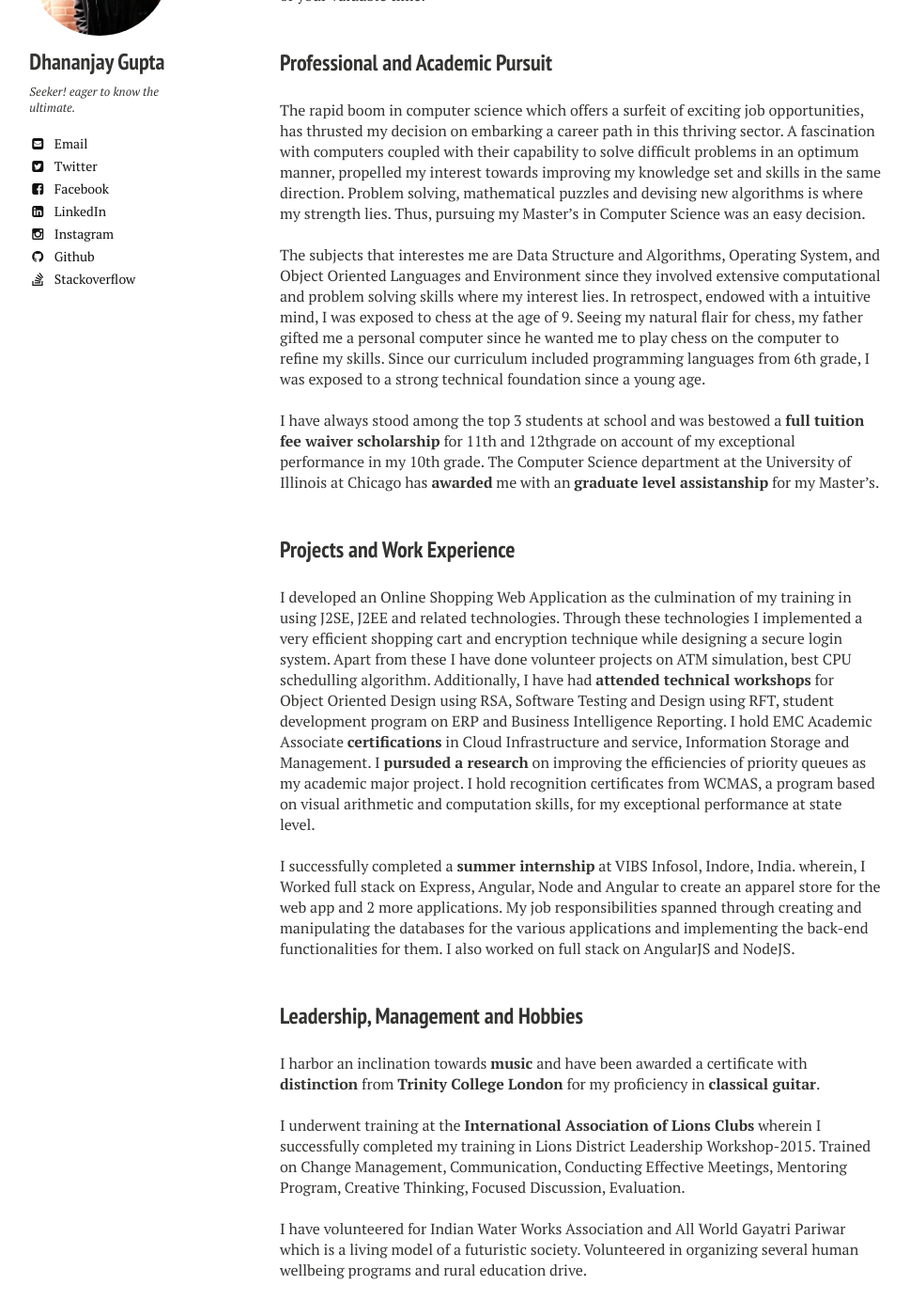
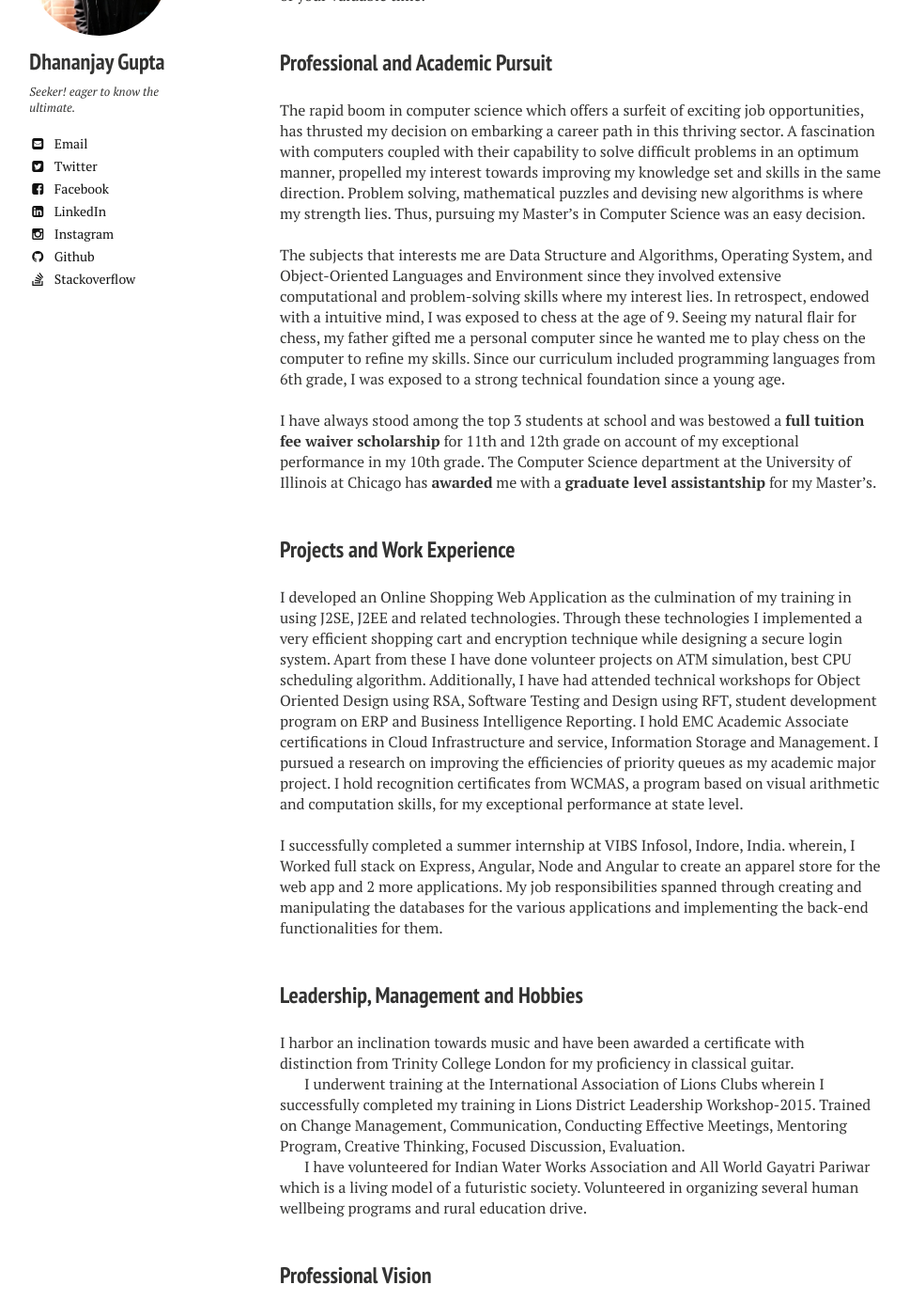
Before and after one commit to DhananjayGupta300/DhananjayGupta300.github.io, a Jekyll site: the page built from about/index.md, in a window 1280 px wide and 1400 px high, scrolled down 1193 px. Shown: the whole window at 94% size, without its empty margins (22-991 px from the left). Built offline with Jekyll 4.4.1, drawn with Linux system fonts in a browser that asks for light colours; nearby versions of some CDN libraries; some of the changed text lies outside the part shown.

Commit message:
Update index.md

```diff
--- a/about/index.md
+++ b/about/index.md
@@ -6,26 +6,27 @@
 comments: true
 image:
   feature: sample-image-1.jpg
-  credit: Dhananjay Gupta, serenity.
+  credit: Dhananjay Gupta, Navy Pier at Lake Michigan, Chicago.
   creditlink: //dgupta.us
 ---
 {% include _toc.html %}
-I'm Dhananjay Gupta, Master's student from the <a href="https://www.cs.uic.edu/">Department of Computer
-Science</a>,<a href="https://www.uic.edu/"> University of Illinois at Chicago</a>. I'm humbled
-that you consider my introduction worthy of your valuable time.<br/><br/>
+I’m Dhananjay Gupta, master’s student from the <a href="https://www.cs.uic.edu/">Department of Computer
+Science</a>,<a href="https://www.uic.edu/"> University of Illinois at Chicago</a>. I’m humbled that you consider my introduction worthy of your valuable time.<br/><br/>
 ### Professional and Academic Pursuit
-The rapid boom in computer science which offers a surfeit of exciting job opportunities, has thrusted my decision on embarking a career path in this thriving sector. A fascination with computers coupled with their capability to solve difficult problems in an optimum manner, propelled my interest towards improving my knowledge set and skills in the same direction. Problem solving, mathematical puzzles and devising new algorithms is where my strength lies. Thus, pursuing my Master's in Computer Science was an easy decision. <br><br/>
-The subjects that interestes me are Data Structure and Algorithms, Operating System, and Object Oriented Languages and Environment since they involved extensive computational and problem solving skills where my interest lies. In retrospect, endowed with a intuitive mind, I was exposed to chess at the age of 9. Seeing my natural flair for chess, my father gifted me a personal computer since he wanted me to play chess on the computer to refine my skills. Since our curriculum included programming languages from 6th grade, I was exposed to a strong technical foundation since a young age. <br><br/>
-I have always stood among the top 3 students at school and was bestowed a **full tuition fee waiver scholarship** for 11th and 12thgrade on account of my exceptional performance in my 10th grade. The Computer Science department at the University of Illinois at Chicago has **awarded** me with an **graduate level assistanship** for my Master's. <br/><br/>
+The rapid boom in computer science which offers a surfeit of exciting job opportunities, has thrusted my decision on embarking a career path in this thriving sector. A fascination with computers coupled with their capability to solve difficult problems in an optimum manner, propelled my interest towards improving my knowledge set and skills in the same direction. Problem solving, mathematical puzzles and devising new algorithms is where my strength lies. Thus, pursuing my Master’s in Computer Science was an easy decision. <br><br/>
+The subjects that interests me are Data Structure and Algorithms, Operating System, and Object-Oriented Languages and Environment since they involved extensive computational and problem-solving skills where my interest lies. In retrospect, endowed with a intuitive mind, I was exposed to chess at the age of 9. Seeing my natural flair for chess, my father gifted me a personal computer since he wanted me to play chess on the computer to refine my skills. Since our curriculum included programming languages from 6th grade, I was exposed to a strong technical foundation since a young age.  <br><br/>
+I have always stood among the top 3 students at school and was bestowed a **full tuition fee waiver scholarship** for 11th and 12th grade on account of my exceptional performance in my 10th grade. The Computer Science department at the University of Illinois at Chicago has **awarded** me with a **graduate level assistantship** for my Master’s.  <br/><br/>
 ### Projects and Work Experience
-I developed an Online Shopping Web Application as the culmination of my training in using J2SE, J2EE and related technologies. Through these technologies I implemented a very efficient shopping cart and encryption technique while designing a secure login system. Apart from these I have done volunteer projects on ATM simulation, best CPU schedulling algorithm. Additionally, I have had **attended technical workshops** for Object Oriented Design using RSA, Software Testing and Design using RFT, student development program on ERP and Business Intelligence Reporting. I hold EMC Academic Associate **certifications** in Cloud Infrastructure and service, Information Storage and Management. I **pursuded a research** on improving the efficiencies of priority queues as my academic major project. I hold recognition certificates from WCMAS, a program based on visual arithmetic and computation skills, for my exceptional performance at state level.<br/><br/>
-I successfully completed a **summer internship** at VIBS Infosol, Indore, India. wherein, I Worked full stack on Express, Angular, Node and Angular to create an apparel store for the web app and 2 more applications. My job responsibilities spanned through creating and manipulating the databases for the various applications and implementing the back-end functionalities for them. I also worked on full stack on AngularJS and NodeJS. <br/> <br/>
+I developed an Online Shopping Web Application as the culmination of my training in using J2SE, J2EE and related technologies. Through these technologies I implemented a very efficient shopping cart and encryption technique while designing a secure login system. Apart from these I have done volunteer projects on ATM simulation, best CPU scheduling algorithm. Additionally, I have had attended technical workshops for Object Oriented Design using RSA, Software Testing and Design using RFT, student development program on ERP and Business Intelligence Reporting. I hold EMC Academic Associate certifications in Cloud Infrastructure and service, Information Storage and Management. I pursued a research on improving the efficiencies of priority queues as my academic major project. I hold recognition certificates from WCMAS, a program based on visual arithmetic and computation skills, for my exceptional performance at state level.<br/><br/>
+I successfully completed a summer internship at VIBS Infosol, Indore, India. wherein, I Worked full stack on Express, Angular, Node and Angular to create an apparel store for the web app and 2 more applications. My job responsibilities spanned through creating and manipulating the databases for the various applications and implementing the back-end functionalities for them. <br/> <br/>
 
 ### Leadership, Management and Hobbies
-I harbor an inclination towards **music** and have been awarded a certificate with **distinction** from **Trinity College London** for my proficiency in **classical guitar**.<br/><br/>
-I underwent training at the **International Association of Lions Clubs** wherein I successfully completed my training in Lions District Leadership Workshop-2015. Trained on Change Management, Communication, Conducting Effective Meetings, Mentoring Program,
-Creative Thinking, Focused Discussion, Evaluation.<br/><br/>
-I have volunteered for Indian Water Works Association and All World Gayatri Pariwar which is a living model of a futuristic society. Volunteered in organizing several human wellbeing programs and rural education drive.<br/><br/>
+I harbor an inclination towards music and have been awarded a certificate with distinction from Trinity College London for my proficiency in classical guitar.
 
-### Professional Vission
-At this crucial juncture, I am inclined towards the Master’s program in Computer Science offered at the university of Illinois at Chicago. In an atmoshphere like which boasts of a confluence of people from every culture, nationality, religion and ideology, I am confident of reflecting strong ethical values, inclusiveness and develop my personality for the better. I am optimistic that my education will equip me with the best set of skills and expertise to scale great heights professionally. After completion of the program, I aspire to work as a software engineer and use my work to contribute towards society for its wellbeing.
+I underwent training at the International Association of Lions Clubs wherein I successfully completed my training in Lions District Leadership Workshop-2015. Trained on Change Management, Communication, Conducting Effective Meetings, Mentoring Program, Creative Thinking, Focused Discussion, Evaluation.
+
+I have volunteered for Indian Water Works Association and All World Gayatri Pariwar which is a living model of a futuristic society. Volunteered in organizing several human wellbeing programs and rural education drive.
+<br/><br/>
+
+### Professional Vision
+At this crucial juncture, I am inclined towards the master’s program in Computer Science offered at the university of Illinois at Chicago. In an atmosphere like which boasts of a confluence of people from every culture, nationality, religion and ideology, I am confident of reflecting strong ethical values, inclusiveness and develop my personality for the better. I am optimistic that my education will equip me with the best set of skills and expertise to scale great heights professionally. After completion of the program, I aspire to work as a software engineer and use my work to contribute towards society for its wellbeing.
```
